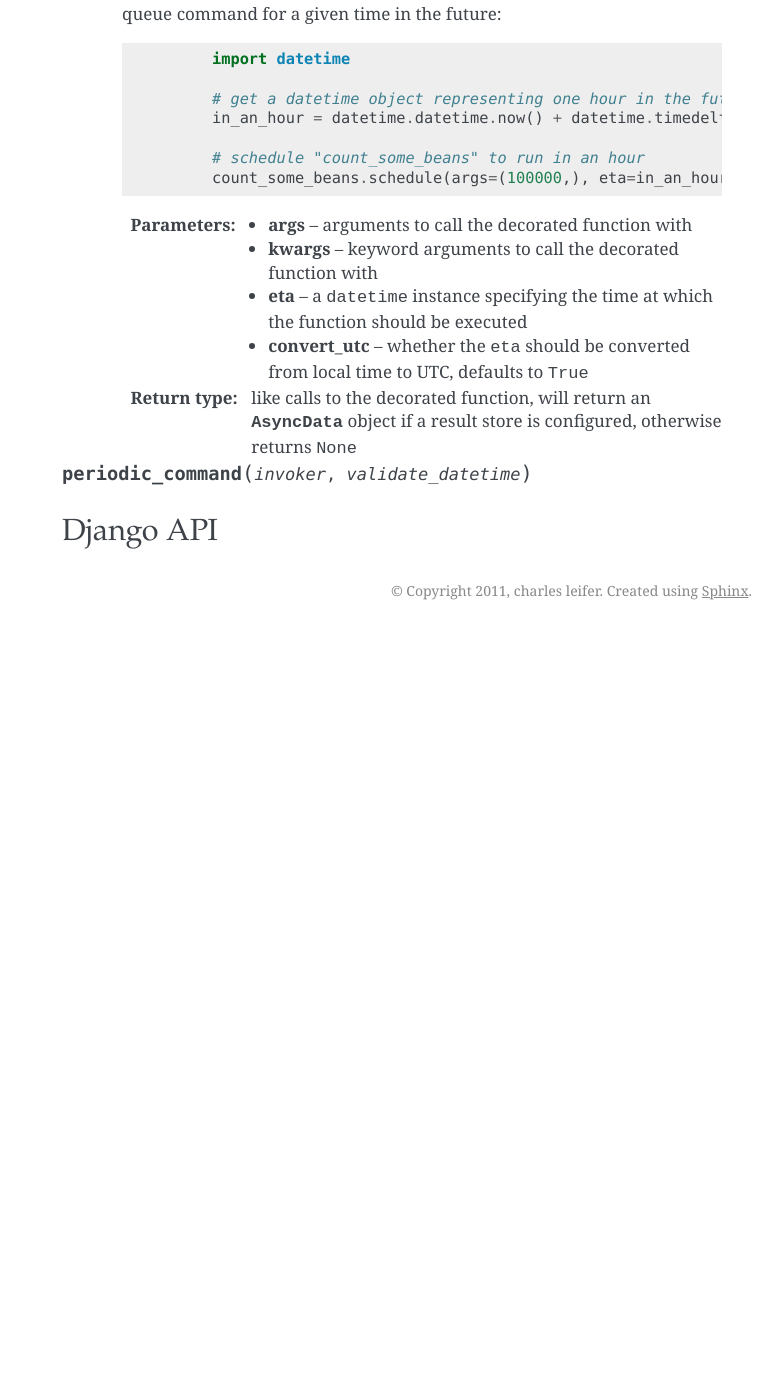
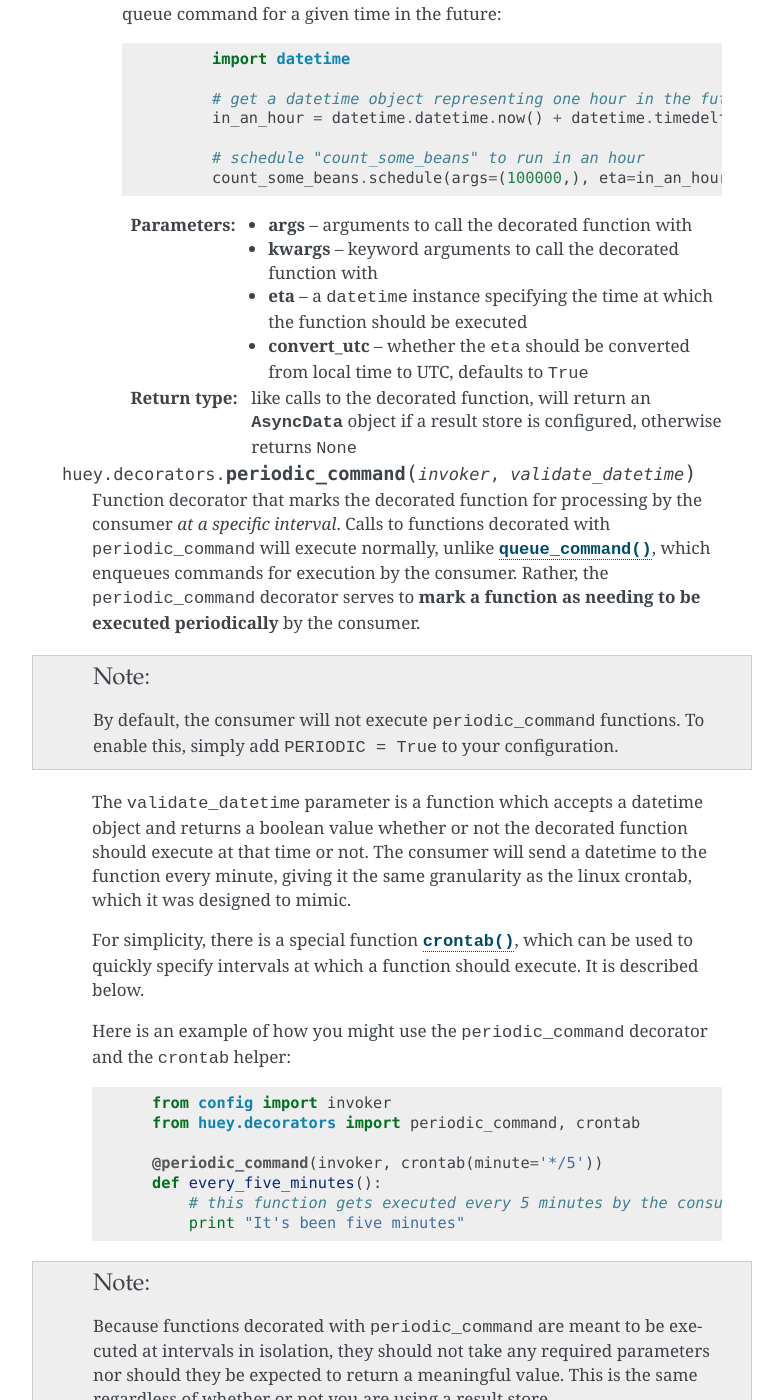
Before and after one commit to coleifer/huey, a Sphinx documentation site: the page built from docs/api.rst, in a window 1280 px wide and 1400 px high, scrolled down 1976 px. Shown: the whole window, without its empty margins (358-1141 px from the left). Built offline with Sphinx 7.4.7, drawn with Linux system fonts in a browser that asks for light colours; before the commit the page ends 2606 px from its top, so only the background shows below that; some of the changed text lies outside the part shown.

Commit message:
Adding more docs to the api

```diff
--- a/docs/api.rst
+++ b/docs/api.rst
@@ -18,8 +18,12 @@
 of the huey API, starting with the highest-level interfaces (the decorators) and
 eventually discussing the lowest-level interfaces, the :py:class:`BaseQueue` and :py:class:`BaseDataStore` objects.
 
-Function decorators
--------------------
+.. _function-decorators:
+
+Function decorators and helpers
+-------------------------------
+
+.. py:module:: huey.decorators
 
 .. py:function:: queue_command(invoker)
 
@@ -112,6 +116,99 @@
 
 .. py:function:: periodic_command(invoker, validate_datetime)
 
+    Function decorator that marks the decorated function for processing by the
+    consumer *at a specific interval*.  Calls to functions decorated with ``periodic_command``
+    will execute normally, unlike :py:func:`queue_command`, which enqueues commands
+    for execution by the consumer.  Rather, the ``periodic_command`` decorator
+    serves to **mark a function as needing to be executed periodically** by the
+    consumer.
+
+    .. note::
+        By default, the consumer will not execute ``periodic_command`` functions.
+        To enable this, simply add ``PERIODIC = True`` to your configuration.
+
+    The ``validate_datetime`` parameter is a function which accepts a datetime
+    object and returns a boolean value whether or not the decorated function
+    should execute at that time or not.  The consumer will send a datetime to
+    the function every minute, giving it the same granularity as the linux
+    crontab, which it was designed to mimic.
+
+    For simplicity, there is a special function :py:func:`crontab`, which can
+    be used to quickly specify intervals at which a function should execute.  It
+    is described below.
+
+    Here is an example of how you might use the ``periodic_command`` decorator
+    and the ``crontab`` helper:
+
+    .. code-block:: python
+
+        from config import invoker
+        from huey.decorators import periodic_command, crontab
+
+        @periodic_command(invoker, crontab(minute='*/5'))
+        def every_five_minutes():
+            # this function gets executed every 5 minutes by the consumer
+            print "It's been five minutes"
+
+    .. note::
+        Because functions decorated with ``periodic_command`` are meant to be
+        executed at intervals in isolation, they should not take any required
+        parameters nor should they be expected to return a meaningful value.
+        This is the same regardless of whether or not you are using a result store.
+
+    :param invoker: an :py:class:`Invoker` instance
+    :param validate_datetime: a callable which takes a ``datetime`` and returns
+        a boolean whether the decorated function should execute at that time or not
+    :rtype: decorated function
+
+.. py:function:: crontab(month='*', day='*', day_of_week='*', hour='*', minute='*')
+
+    Convert a "crontab"-style set of parameters into a test function that will
+    return ``True`` when a given ``datetime`` matches the parameters set forth in
+    the crontab.
+
+    Acceptable inputs:
+
+    - "*" = every distinct value
+    - "\*/n" = run every "n" times, i.e. hours='\*/4' == 0, 4, 8, 12, 16, 20
+    - "m-n" = run every time m..n
+    - "m,n" = run on m and n
+
+    :rtype: a test function that takes a ``datetime`` and returns a boolean
+
+The Invoker and AsyncData classes
+---------------------------------
+
+.. py:module:: huey.queue
+
+.. py:class:: Invoker(queue[, result_store=None[, task_store=None[, store_none=False[, always_eager=False]]]])
+
+    The ``Invoker`` ties together your application's queue, result store, and supplies
+    some options to configure how tasks are executed and how their results are stored.
+
+    Applications will have **at least one** ``Invoker`` instance, as it is required
+    by the :ref:`function decorators <function-decorators>`.  Typically it should
+    be instantiated along with the ``Queue``, or wherever you create your configuration.
+
+    Example:
+
+    .. code-block:: python
+
+        from huey.backends.redis_backend import RedisBlockingQueue, RedisDataStore
+        from huey.queue import Invoker
+
+        queue = RedisBlockingQueue('test-queue', host='localhost', port=6379)
+        result_store = RedisDataStore('results', host='localhost', port=6379)
+
+        # Create an invoker instance, which points at the queue and result store
+        # which are used by the application's Configuraiton object
+        invoker = Invoker(queue, result_store=result_store)
+
+.. py:class:: AsyncData(result_store, task_id)
+
+    Although you will probably never instantiate an ``AsyncData`` object yourself,
+    they are returned by any calls to :py:func:`queue_command` decorated functions
+    (provided the invoker is configured with a result store).
 
 .. _django-api:
 
```
